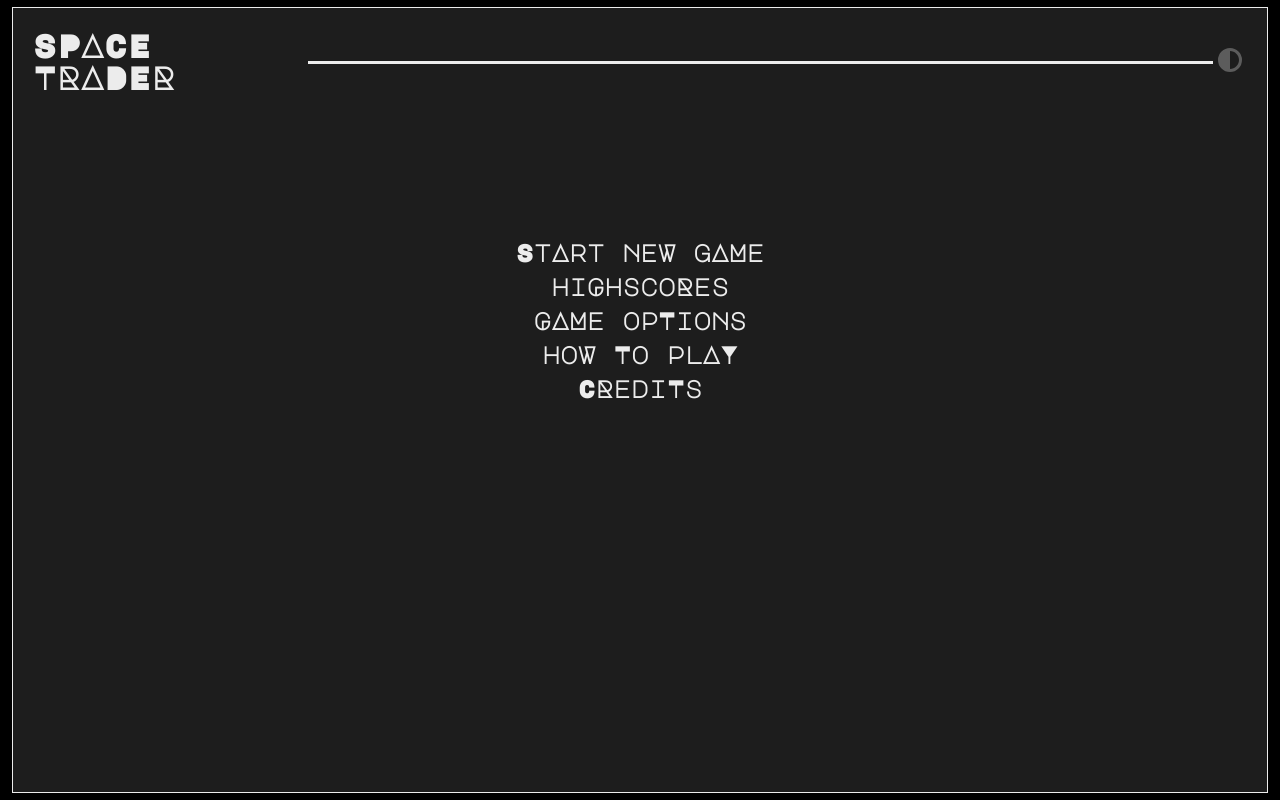
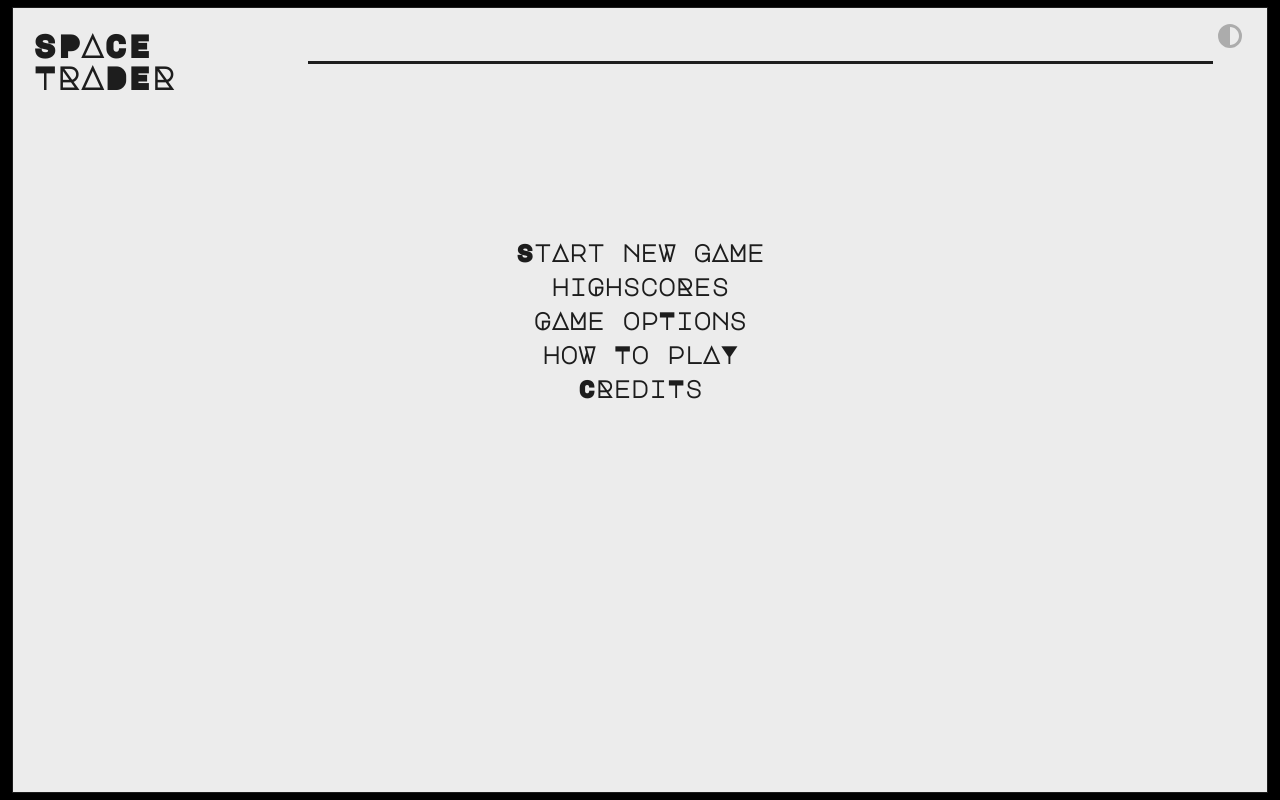
Before and after one commit to AmonMcDuul/space-trader, an Angular app: page / in a window 1280 px wide. Built offline with nearby package versions, Linux system fonts and the light colour scheme.

Commit message:
extra themes

```diff
--- a/src/app/components/game/game.component.html
+++ b/src/app/components/game/game.component.html
@@ -5,7 +5,7 @@
             <div class="header-line"></div>
             <button (click)="restartGame()" class="menu-button">Restart</button>
             <button (click)="quitGame()" class="menu-button">Quit</button>
-            <button (click)="setTheme()" class="icon-button">
+            <button (click)="toggleTheme()" class="icon-button">
                 <fa-icon [icon]="faCircleHalfStroke" class="icon"></fa-icon>
             </button>
         </div>
--- a/src/app/components/game/game.component.ts
+++ b/src/app/components/game/game.component.ts
@@ -19,6 +19,7 @@
   gameLength: number = 30;
   tempText: string = "";
   busyTypeWriter: boolean = false;
+  selectedTheme: string = 'light';
   themeBool: boolean = !localStorage.getItem('themeBool');
   faCircleHalfStroke = faCircleHalfStroke;
 
@@ -33,14 +34,9 @@
 
   ngOnInit(){
     if (typeof window !== 'undefined') {
-      const storedThemeBool = localStorage.getItem('themeBool');
-      this.themeBool = storedThemeBool ? JSON.parse(storedThemeBool) : false;
-    }
-    if(this.themeBool){
-      this.themeService.set('light');
-    }
-    else{
-      this.themeService.set('dark');
+      const storedTheme = localStorage.getItem('selectedTheme');
+      this.selectedTheme = storedTheme ? storedTheme : 'light';
+      this.themeService.set(this.selectedTheme);
     }
   }
 
@@ -118,9 +114,7 @@
     this.typeWriter(this.gameState.statusText());
   }
 
-  setTheme(){
-    this.themeBool = !this.themeBool;
-    localStorage.setItem('themeBool', JSON.stringify(this.themeBool));
+  toggleTheme() {
     this.themeService.change();
   }
 }
--- a/src/app/components/home/home.component.html
+++ b/src/app/components/home/home.component.html
@@ -3,9 +3,11 @@
         <div class="head-container">
             <h1>SPACE TRADER</h1>
             <div class="header-line"></div>
-            <button (click)="setTheme()" class="icon-button">
+            <div>
+              <button (click)="toggleTheme()" class="icon-button">
                 <fa-icon [icon]="faCircleHalfStroke" class="icon"></fa-icon>
             </button>
+            </div>
         </div>
         <div class="menu-container">
             <div class="menu-item" (click)="newGame()">StArt neW gAMe</div>
@@ -18,6 +20,12 @@
             <app-highscore></app-highscore>
         </div>
         <div class="options-container" *ngIf="showOptionsPanel">
+            <div>
+                <label for="themeSelector">SeLect TheMe:</label><br>
+                <select id="themeSelector" [(ngModel)]="selectedTheme" (change)="onThemeChange($event)">
+                  <option *ngFor="let theme of themeOptions" [value]="theme">{{ theme | titlecase }}</option>
+                </select>
+              </div>
             <h3>GAMe lenGth</h3>
             <div class="game-length-buttons">
                 <button class="game-length-button" *ngFor="let option of gameLengthOptions"
--- a/src/app/components/home/home.component.ts
+++ b/src/app/components/home/home.component.ts
@@ -21,21 +21,24 @@
   showHighScoresPanel = false;
   gameLength = 30;
   gameLengthOptions = [15, 30, 60, 90];
-  themeBool: boolean = false;
-  faCircleHalfStroke = faCircleHalfStroke;
+  selectedTheme: string = 'light';
+  themeOptions: string[] = [
+    'light',
+    'dark',
+    'matrix',
+    'desert',
+    'cyberpunk',
+    'space',
+  ];
+    faCircleHalfStroke = faCircleHalfStroke;
 
   constructor(private router: Router, protected themeService: ThemeService) {}
 
-  ngOnInit(){
+  ngOnInit() {
     if (typeof window !== 'undefined') {
-      const storedThemeBool = localStorage.getItem('themeBool');
-      this.themeBool = storedThemeBool ? JSON.parse(storedThemeBool) : false;
-    }
-    if(this.themeBool){
-      this.themeService.set('light');
-    }
-    else{
-      this.themeService.set('dark');
+      const storedTheme = localStorage.getItem('selectedTheme');
+      this.selectedTheme = storedTheme ? storedTheme : 'light';
+      this.themeService.set(this.selectedTheme);
     }
   }
 
@@ -75,9 +78,20 @@
     this.showHighScoresPanel = true;
   }
 
-  setTheme(){
-    this.themeBool = !this.themeBool;
-    localStorage.setItem('themeBool', JSON.stringify(this.themeBool));
+  setTheme(theme: string) {
+    this.selectedTheme = theme;
+    this.themeService.set(theme);
+    localStorage.setItem('selectedTheme', theme);
+  }
+
+  toggleTheme() {
     this.themeService.change();
   }
+
+  onThemeChange(event: Event) {
+    const target = event.target as HTMLSelectElement; // Type assertion
+    if (target) {
+      this.setTheme(target.value);
+    }
+  }
 }
--- a/src/app/models/theme.ts
+++ b/src/app/models/theme.ts
@@ -1,4 +1,8 @@
 export const theme: { [key: string]: string } = {
-    light: 'light-theme',
-    dark: 'dark-theme',
-  };
+  light: 'light-theme',
+  dark: 'dark-theme',
+  matrix: 'matrix-theme',
+  desert: 'desert-theme',
+  cyberpunk: 'cyberpunk-theme',
+  space: 'space-theme',
+};
--- a/src/app/services/theme.service.ts
+++ b/src/app/services/theme.service.ts
@@ -5,7 +5,6 @@
 @Injectable({
   providedIn: 'root',
 })
-
 export class ThemeService {
   private activeThemeSubject = new BehaviorSubject<string | undefined>(
     undefined
@@ -25,17 +24,22 @@
     }
 
     this.activeThemeSubject.next(themeName);
-    document.documentElement.classList.remove(...Object.values(theme));
+    document.documentElement.classList.remove(...this.themeNames.map(t => theme[t]));
     document.documentElement.classList.add(theme[themeName]);
+    localStorage.setItem('selectedTheme', themeName); // Save theme to localStorage
   }
 
-  change(){
-    if(this.activeTheme === 'light'){
-      this.set('dark')
+  change(nextTheme?: string): void {
+    if (!nextTheme) {
+      nextTheme = this.nextTheme();
     }
-    else{
-      this.set('light')
-    }
+    this.set(nextTheme);
+  }
+
+  private nextTheme(): string {
+    const currentIndex = this.themeNames.indexOf(this.activeTheme || 'light');
+    const nextIndex = (currentIndex + 1) % this.themeNames.length;
+    return this.themeNames[nextIndex];
   }
 
   get themeNames(): string[] {
--- a/src/assets/styles/themes.scss
+++ b/src/assets/styles/themes.scss
@@ -1,5 +1,4 @@
 .light-theme {
-  // --body-color: #1d1d1d;
   --body-color: #000000;
   --background-color: #ececec;
   --text-color: #1d1d1d;
@@ -19,13 +18,12 @@
 }
 
 .dark-theme {
-  // --body-color: #ececec;
   --body-color: #000000;
   --background-color: #1d1d1d;
   --text-color: #ececec;
   --second-text-color: #1d1d1d;
   --border-color: #ececec;
-  --headerline-color: #ececec;
+  --headerline-color: #ada8a8;
   --background-color-hover: #ececec;
   --text-color-hover: #1d1d1d;
   --border-color-hover: #1d1d1d;
@@ -37,3 +35,79 @@
   --firesale: green;
   --scarcity: darkred;
 }
+
+.matrix-theme {
+  --body-color: #000000;
+  --background-color: #0d0208;
+  --text-color: #00ff41;
+  --second-text-color: #003b00;
+  --border-color: #00ff41;
+  --headerline-color: #00ff41;
+  --background-color-hover: #003b00;
+  --text-color-hover: #00ff41;
+  --border-color-hover: #00ff41;
+  --icon-color: #00ff41;
+  --table-header-color: #00ff41;
+  --table-sub-border-color: #003b00;
+  --status-container-color: #0d0208;
+  --status-text-color: #00ff41;
+  --firesale: #00ff41;
+  --scarcity: #ff0000;
+}
+
+.desert-theme {
+  --body-color: #3e2723;
+  --background-color: #d7ccc8;
+  --text-color: #3e2723;
+  --second-text-color: #fff8e1;
+  --border-color: #3e2723;
+  --headerline-color: #3e2723;
+  --background-color-hover: #8d6e63;
+  --text-color-hover: #d7ccc8;
+  --border-color-hover: #d7ccc8;
+  --icon-color: #3e2723;
+  --table-header-color: #3e2723;
+  --table-sub-border-color: #8d6e63;
+  --status-container-color: #3e2723;
+  --status-text-color: #d7ccc8;
+  --firesale: #ff5722;
+  --scarcity: #d32f2f;
+}
+
+.cyberpunk-theme {
+  --body-color: #0e0b16;
+  --background-color: #1b0034;
+  --text-color: #ff4fd8;
+  --second-text-color: #00ffdd;
+  --border-color: #ff4fd8;
+  --headerline-color: #ff4fd8;
+  --background-color-hover: #1b0034;
+  --text-color-hover: #00ffdd;
+  --border-color-hover: #00ffdd;
+  --icon-color: #ff4fd8;
+  --table-header-color: #ff4fd8;
+  --table-sub-border-color: #00ffdd;
+  --status-container-color: #0e0b16;
+  --status-text-color: #00ffdd;
+  --firesale: #ff4fd8;
+  --scarcity: #00ffdd;
+}
+
+.space-theme {
+  --body-color: #000000;
+  --background-color: #1c1c1c;
+  --text-color: #ffffff;
+  --second-text-color: #1c1c1c;
+  --border-color: #00bfff;
+  --headerline-color: #00bfff;
+  --background-color-hover: #333333;
+  --text-color-hover: #ffffff;
+  --border-color-hover: #00bfff;
+  --icon-color: #00bfff;
+  --table-header-color: #00bfff;
+  --table-sub-border-color: #333333;
+  --status-container-color: #000000;
+  --status-text-color: #00bfff;
+  --firesale: #ff4500;
+  --scarcity: #ff1493;
+}
```
